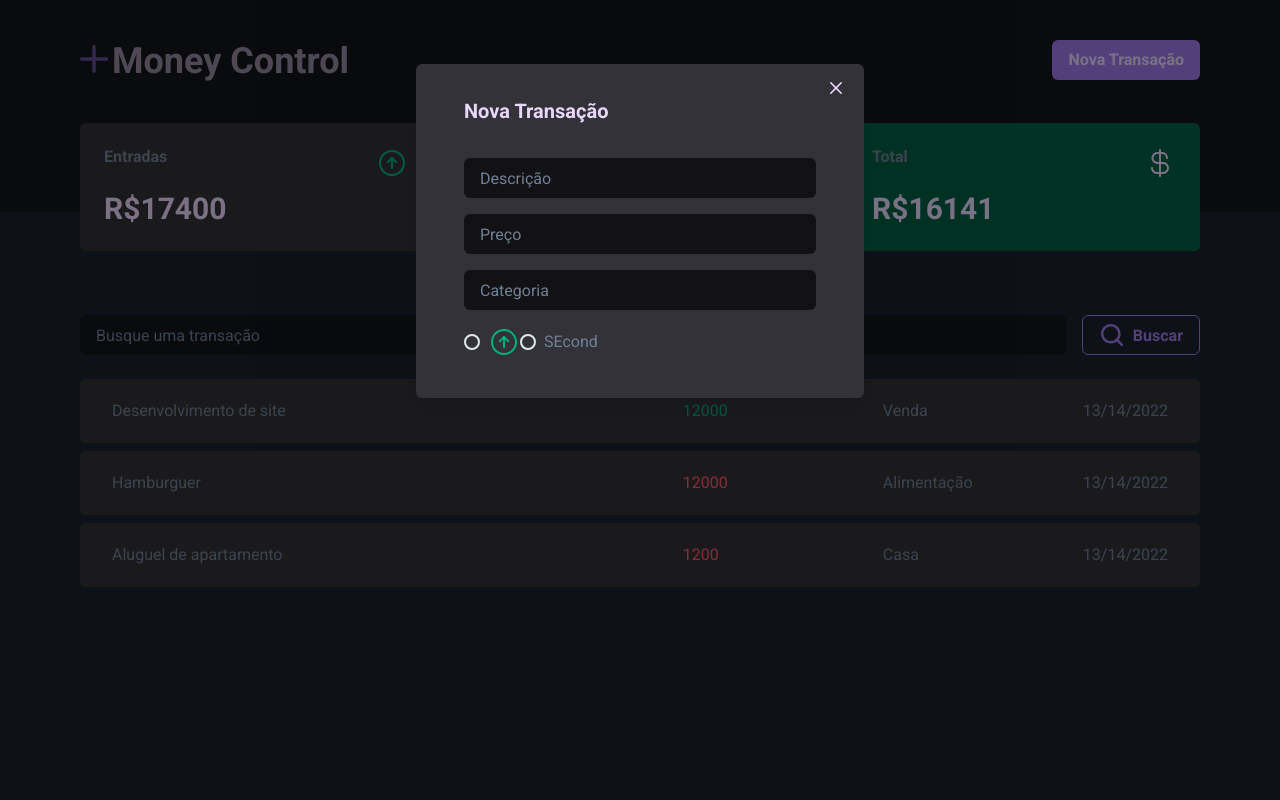
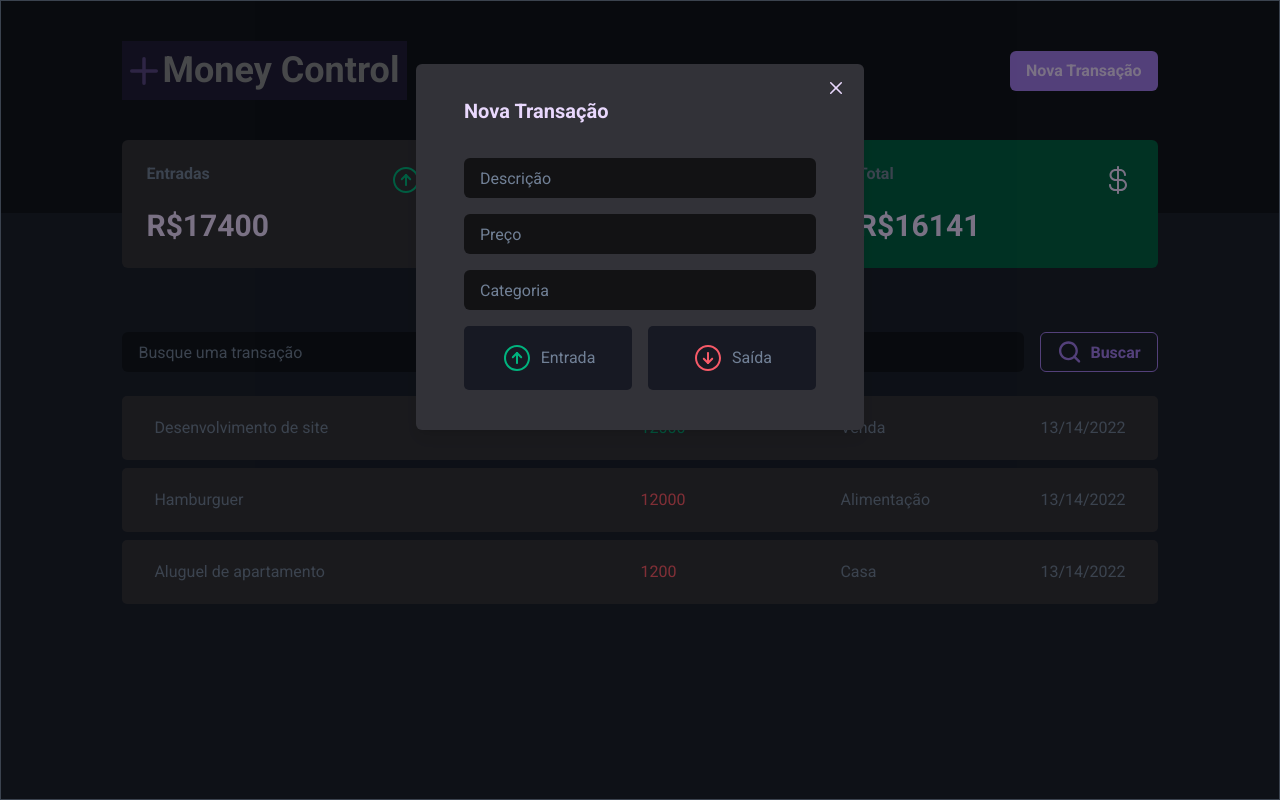
Before and after one commit to leonardops91/moneyControlFrontend, a React (Vite) app: page / in a window 1280 px wide. Both pictures are taken after a click on the button "Nova Transação". Built offline with nearby package versions, Linux system fonts and the light colour scheme.

Commit message:
retomando desenvolvimento

```diff
--- a/src/App.tsx
+++ b/src/App.tsx
@@ -3,7 +3,7 @@ import { Transactions } from "./pages/transactions";
 
 export function App() {
   return (
-    <Flex w='100%' maxWidth='1120px' margin='0 auto'>
+    <Flex w='90%' maxWidth='1232px' margin='0 auto'>
       <Transactions />
     </Flex>
   );
--- a/src/components/header/index.tsx
+++ b/src/components/header/index.tsx
@@ -5,15 +5,20 @@ interface HeaderProps {
   openModal: () => void;
 }
 
-export function Header({openModal}: HeaderProps) {
+export function Header({ openModal }: HeaderProps) {
   return (
-    <Flex w='100%' justify='space-between' my={10} >
-      <Flex gap={1} align='baseline'>
-        <AddIcon color='primary' boxSize={7}/>
-        <Heading color='textSecondary'>Money Control</Heading>
+    <Flex w='100%' align='center' justify='space-between' my={10}>
+      <Flex gap={1} align='center' bg={"purple.900"} opacity={0.5} p={2}>
+        <AddIcon color='primary' boxSize={7} />
+        <Heading color='white'>Money Control</Heading>
       </Flex>
-      <Button bg='primary' color='textSecondary' transition='all .2s' _hover={{bg: 'purple.300', color: 'black'}}
-      onClick={openModal}>
+      <Button
+        bg='primary'
+        color='textSecondary'
+        transition='all .2s'
+        _hover={{ bg: "purple.300", color: "black" }}
+        onClick={openModal}
+      >
         Nova Transação
       </Button>
     </Flex>
--- a/src/components/transaction-modal/index.tsx
+++ b/src/components/transaction-modal/index.tsx
@@ -9,7 +9,8 @@ import {
   Stack,
 } from "@chakra-ui/react";
 import { Input } from "../input";
-import { TransactionTypeToggle } from "../transactionTypeToggle";
+import { TransactionTypeSelector } from "../transactionTypeSelector";
+
 
 interface TransactionCardProps {
   isOpen: boolean;
@@ -30,7 +31,7 @@ export function TransactionModal({ isOpen, onClose }: TransactionCardProps) {
             <Input placeholder='Descrição' />
             <Input placeholder='Preço' />
             <Input placeholder='Categoria' />
-            <TransactionTypeToggle />
+            <TransactionTypeSelector />
           </FormControl>
         </ModalBody>
       </ModalContent>
--- /dev/null
+++ b/src/components/transactionTypeSelector/index.tsx
@@ -0,0 +1,26 @@
+import { RadioGroup, Flex } from "@chakra-ui/react";
+import { TransactionTypeCard } from "./transaction-type-card";
+import { Up } from "../../assets/up";
+import { Down } from "../../assets/down";
+import { useState } from "react";
+
+export function TransactionTypeSelector() {
+    const [choosen, setChoosen] = useState('')
+    return (
+      <RadioGroup onChange={e => setChoosen(e)
+      } as={Flex} gap={4}>
+        <TransactionTypeCard
+          choosen={choosen}
+          icon={Up}
+          title={"Entrada"}
+          name={"income"}
+        />
+        <TransactionTypeCard
+          choosen={choosen}
+          icon={Down}
+          title={"Saída"}
+          name={"outcome"}
+        />
+      </RadioGroup>
+    );
+}
--- /dev/null
+++ b/src/components/transactionTypeSelector/transaction-type-card.tsx
@@ -0,0 +1,35 @@
+import { As, Center, Icon, Radio, chakra } from "@chakra-ui/react";
+
+interface TransactionTypeCardProps {
+  title: string;
+  name: string;
+  choosen: string;
+  icon: As;
+}
+
+export function TransactionTypeCard({
+  title,
+  name,
+  choosen,
+  icon,
+}: TransactionTypeCardProps) {
+
+  return (
+    <chakra.label
+      w='100%'
+      py={4}
+      px={6}
+      borderRadius={5}
+      bg={choosen === name ? "purple.900" : "gray.900"}
+      color={choosen === name ? "purple.50" : "textPrimary"}
+      htmlFor={name}
+      cursor='pointer'
+    >
+      <Center gap={2}>
+        <Icon as={icon} />
+        {title}
+        <Radio display='none' id={name} value={name} />
+      </Center>
+    </chakra.label>
+  );
+}
--- a/src/components/transactionTypeToggle/index.tsx
+++ /dev/null
@@ -1,13 +0,0 @@
-import { RadioGroup, Flex, Radio, Icon } from "@chakra-ui/react";
-import { Up } from "../../assets/up";
-
-export function TransactionTypeToggle() {
-    return (
-        <RadioGroup>
-            <Flex>
-                <Radio  value='1'><Icon as={Up} /></Radio>
-                <Radio value='2'>SEcond</Radio>
-            </Flex>
-        </RadioGroup>
-    )
-}
--- a/src/pages/transactions/index.tsx
+++ b/src/pages/transactions/index.tsx
@@ -9,21 +9,39 @@ import { TransactionCard } from "../../components/transaction-card";
 import { TransactionModal } from "../../components/transaction-modal";
 
 export function Transactions() {
-  const { isOpen, onClose, onOpen } = useDisclosure()
+  const { isOpen, onClose, onOpen } = useDisclosure();
 
   return (
-    <Flex direction={"column"}>
-      <Header openModal={onOpen}/>
-      <Flex gap={8} pb={16}>
+    <Flex direction={"column"} margin='auto' width='90%'>
+      <Header openModal={onOpen} />
+      <Flex gap={8} pb={16} align='center' direction={['column', 'row']}>
         <Card title={"Entradas"} icon={Up} value={"17400"} />
         <Card title={"Saídas"} icon={Down} value={"1259"} />
         <Card title={"Total"} icon={Cifrao} value={"16141"} color='success' />
       </Flex>
       <SearchBox />
       <Stack spacing={2}>
-        <TransactionCard title={"Desenvolvimento de site"} price={12000} type='income' category="Venda" date={"13/14/2022"} />
-        <TransactionCard title={"Hamburguer"} price={12000} type='outcome' category="Alimentação" date={"13/14/2022"} />
-        <TransactionCard title={"Aluguel de apartamento"} price={1200} type='outcome' category="Casa" date={"13/14/2022"} />
+        <TransactionCard
+          title={"Desenvolvimento de site"}
+          price={12000}
+          type='income'
+          category='Venda'
+          date={"13/14/2022"}
+        />
+        <TransactionCard
+          title={"Hamburguer"}
+          price={12000}
+          type='outcome'
+          category='Alimentação'
+          date={"13/14/2022"}
+        />
+        <TransactionCard
+          title={"Aluguel de apartamento"}
+          price={1200}
+          type='outcome'
+          category='Casa'
+          date={"13/14/2022"}
+        />
       </Stack>
       <TransactionModal isOpen={isOpen} onClose={onClose} />
     </Flex>
--- a/src/styles/theme.ts
+++ b/src/styles/theme.ts
@@ -1,5 +1,5 @@
 
-import { Flex, extendTheme } from '@chakra-ui/react'
+import { extendTheme } from '@chakra-ui/react'
 
 export const theme = extendTheme({
   colors: {
@@ -20,9 +20,11 @@ export const theme = extendTheme({
   styles: {
     global: {
         body: {
+            h: '100vh',
             bg: 'gray.800',
             color: 'textPrimary',
-            _before:{content: '""', bg:'blackAlpha.500', position: 'absolute', h: '212px', w: '100vw'},
+            _before:{content: '""', bg:'blackAlpha.500', position: 'absolute', h: '212px', w: '100%'},
+            border: '1px solid'
         },
     },
   }
```
